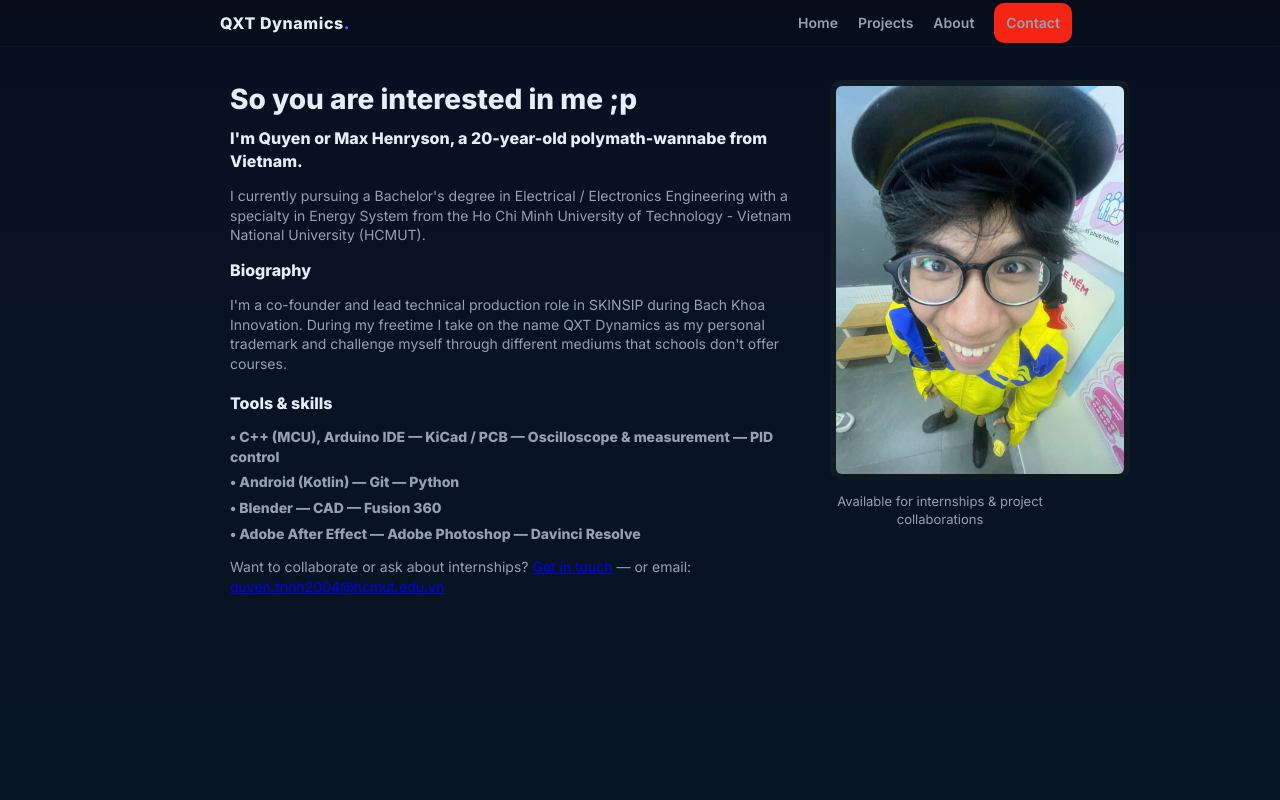
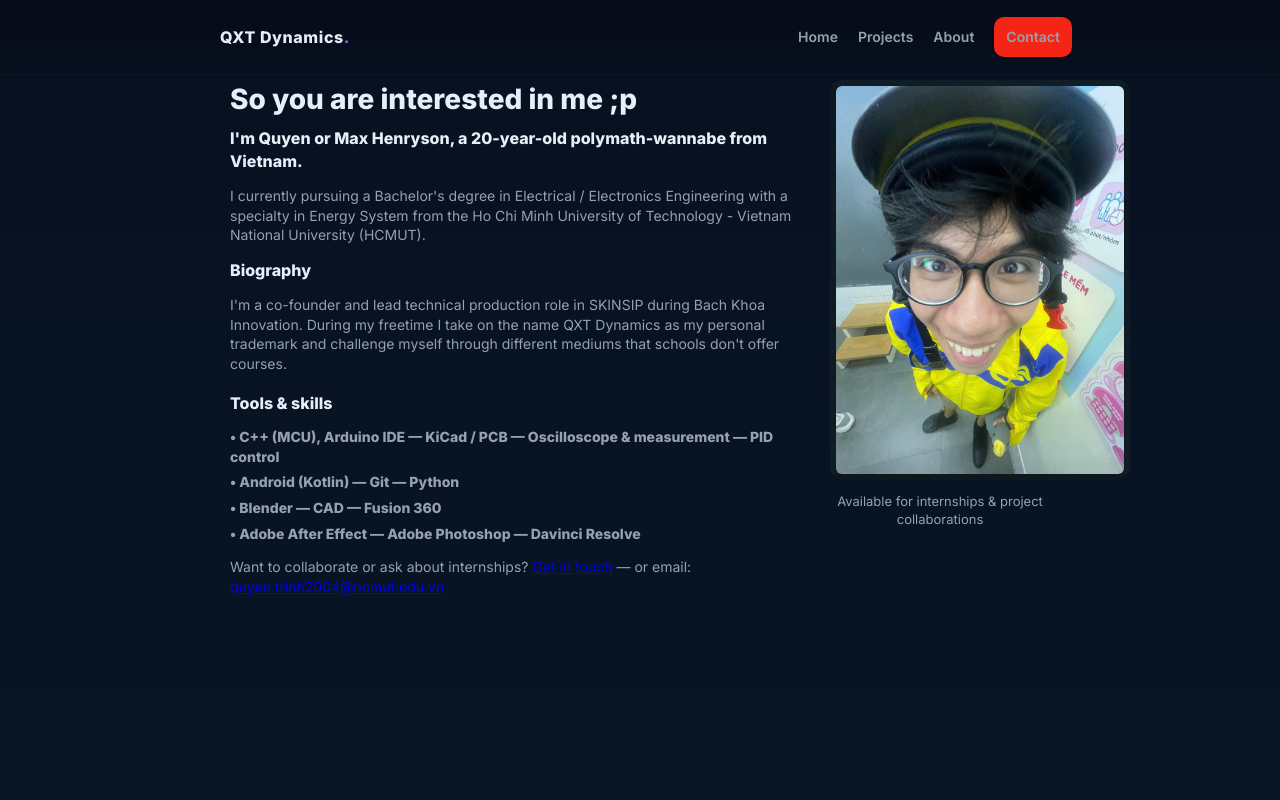
Before and after one commit to MGSarder/qxtdynamics, a plain HTML site: page about.html in a window 1280 px wide. Shown: the top 800 px of the page. Drawn offline with Linux system fonts and the light colour scheme.

Commit message:
Update about.html

```diff
--- a/about.html
+++ b/about.html
@@ -39,7 +39,7 @@
       backdrop-filter: blur(6px);
       background: linear-gradient(180deg, rgba(6, 10, 18, 0.6), rgba(6, 10, 18, 0.2));
       border-bottom: 1px solid rgba(255, 255, 255, 0.03);
-      padding: 0px 0;}
+      padding: 14px 0px;}
     .nav{display:flex;align-items:center;justify-content:space-between;padding:14px 0}
     .logo{font-weight:800;letter-spacing:0.6px;padding:12px}
     .navlinks{display:flex;gap:18px;align-items:center}
```
